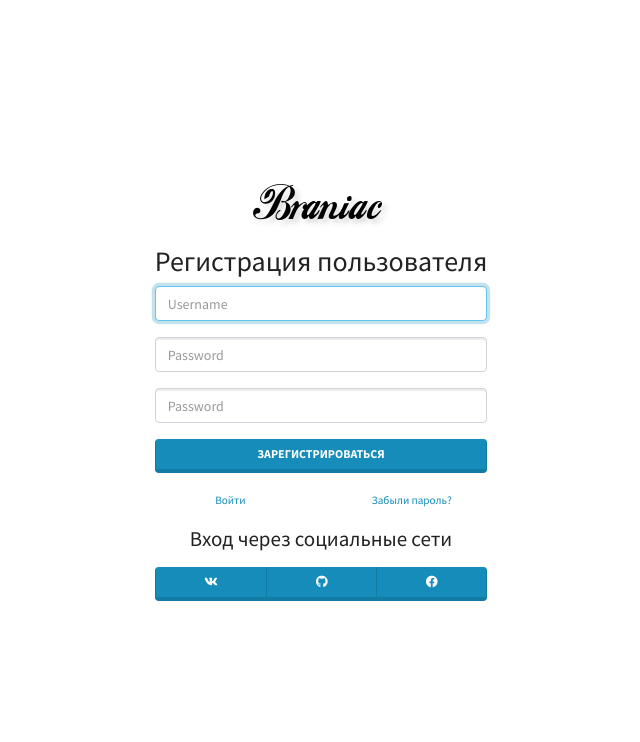
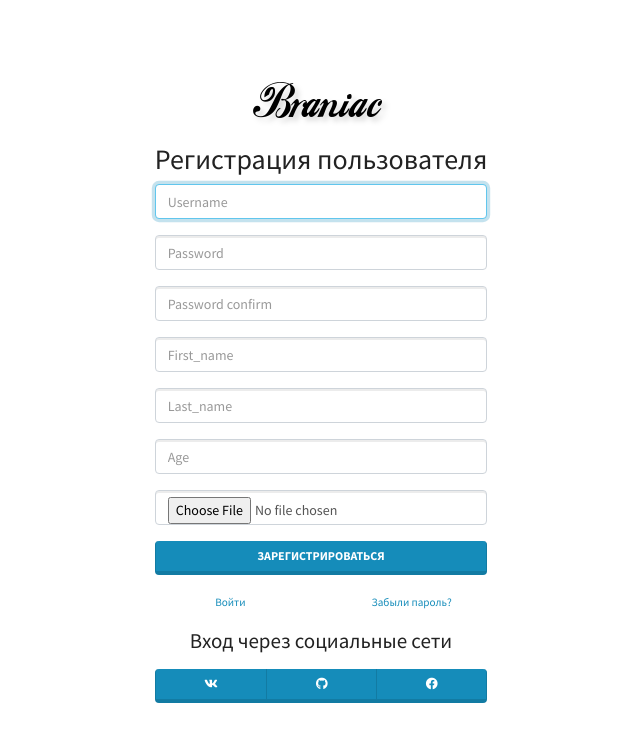
Before and after one commit to kodzyz/braniacLMS, a Django app: page /authapp/register/ in a window 1280 px wide. Shown: the top 742 px of the page, without its empty margins (319-959 px from the left). Run offline with Django 4.2, Linux system fonts and the light colour scheme; some libraries are stand-ins or nearby versions.

Commit message:
форма регистрации username,password,confirm,first-last_name,age,avatar

```diff
--- a/authapp/templates/authapp/register.html
+++ b/authapp/templates/authapp/register.html
@@ -18,7 +18,27 @@
         <input type="password" name="password2"
                autocomplete="current-password"
                class="textinput textInput form-control" required=""
-               id="id_password2" placeholder="Password">
+               id="id_password2" placeholder="Password confirm">
+    </p>
+    <p>
+        <input type="text" name="first_name" autocapitalize="none"
+               maxlength="150" class="textinput textInput form-control"
+               required="" placeholder="First_name">
+    </p>
+    <p>
+        <input type="text" name="last_name" autocapitalize="none"
+               maxlength="150" class="textinput textInput form-control"
+               required="" placeholder="Last_name">
+    </p>
+    <p>
+        <input type="number" name="age" autocapitalize="none"
+               class="textinput textInput form-control"
+               required="" placeholder="Age">
+    </p>
+    <p>
+        <input type="file" name="avatar"
+               class="textinput textInput form-control"
+               required="" placeholder="Avatar">
     </p>
     <p>
         <button type="submit" class="btn btn-primary btn-block">Зарегистрироваться</button>
--- a/authapp/views.py
+++ b/authapp/views.py
@@ -10,11 +10,15 @@ class LoginView(TemplateView):
         'title': 'Вход пользователя'
     }
 
+
 class RegisterView(TemplateView):
     template_name = 'authapp/register.html'
     extra_context = {
         'title': 'Регистрация пользователя'
     }
+
+    def post(self):
+        pass
 
 
 class LogoutView(TemplateView):
```
